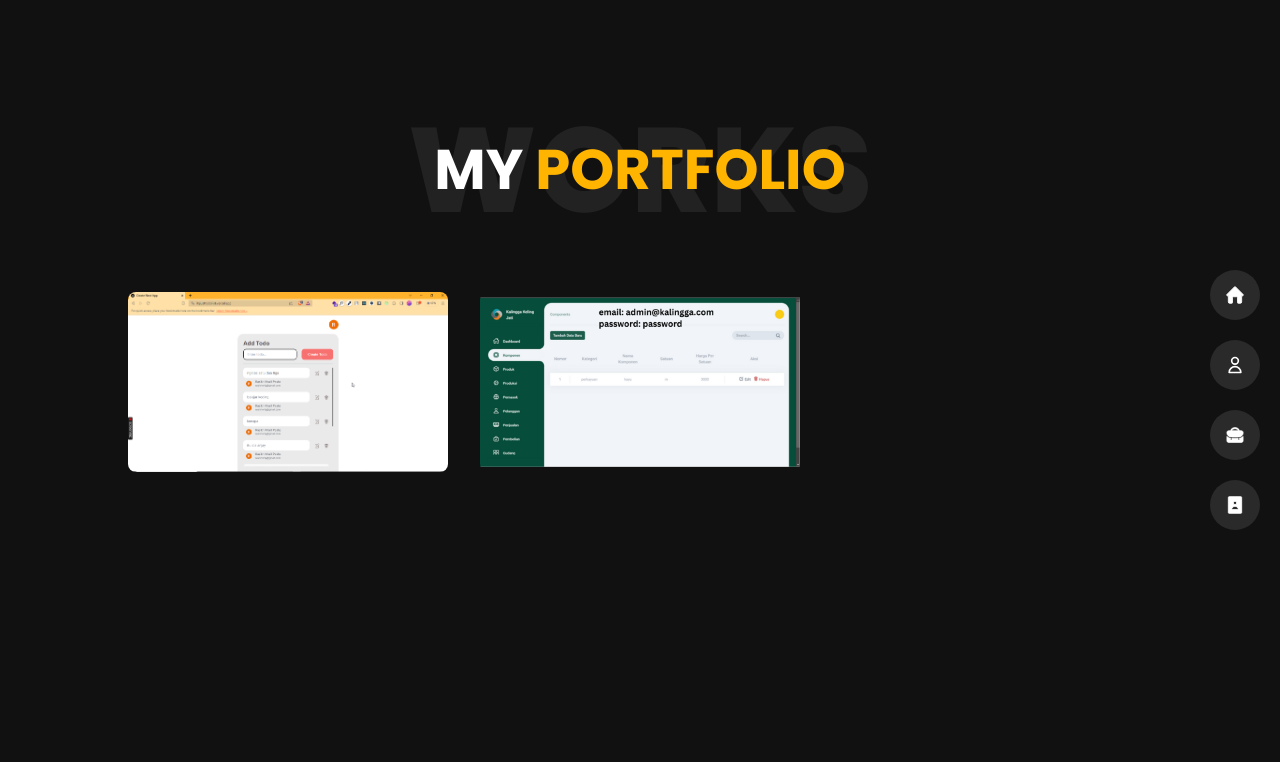
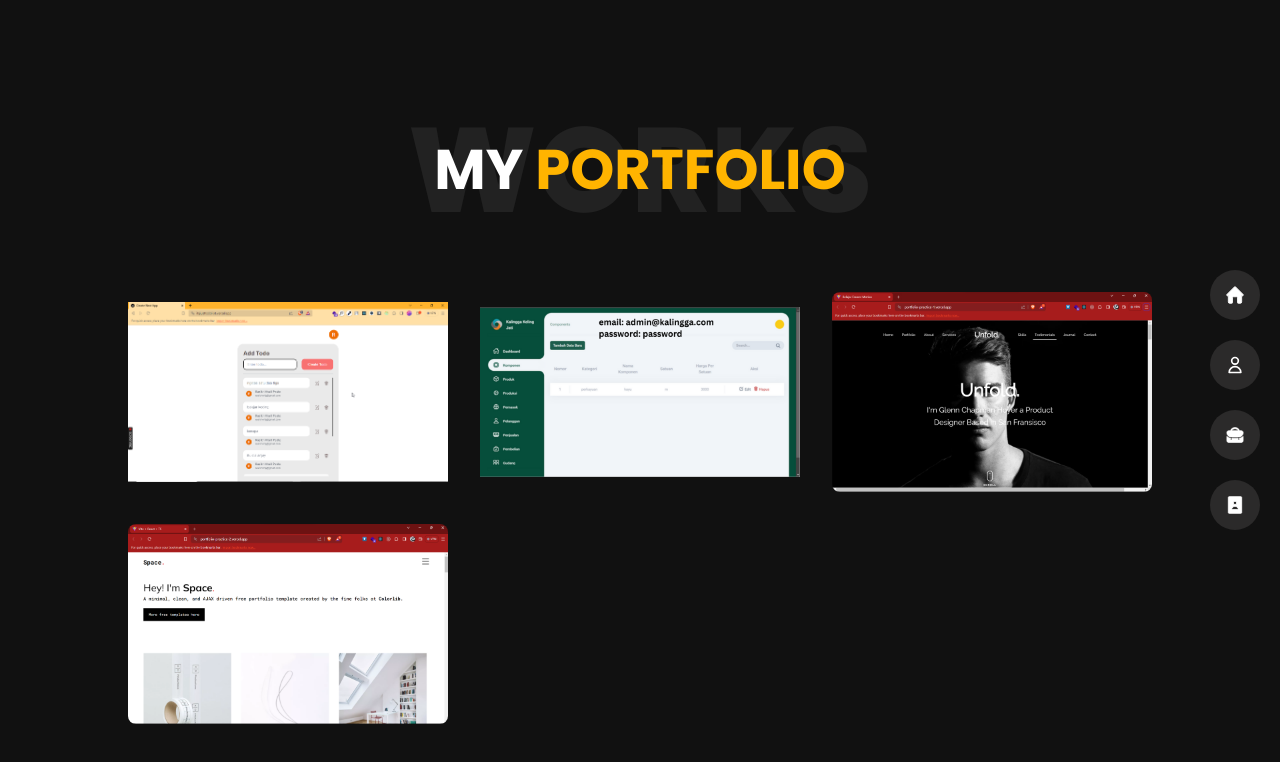
Before and after one commit to Rasikhkp/portfolio, a React (Vite) app: page /portfolio in a window 1280 px wide. Shown: the top 762 px of the page. Built offline with nearby package versions, Linux system fonts and the light colour scheme; what notyf would draw is missing.

Commit message:
feat: add new portfolio

```diff
--- a/src/pages/Portfolio.tsx
+++ b/src/pages/Portfolio.tsx
@@ -1,8 +1,10 @@
 import x from "../../public/icon/x.svg";
 import FloatingNavCircle from "../components/FloatingNavCircle";
 import PortfolioImage from "../components/PortfolioImage";
-import fotoKalingga from "../../public/img/foto kalingga.png"
-import todolistss from "../../public/img/todlist sss.png"
+import fotoKalingga from "../../public/img/foto kalingga.png";
+import todolistss from "../../public/img/todlist sss.png";
+import pp1 from "../../public/img/pp1.png";
+import pp2 from "../../public/img/pp2.png";
 import Carousel from "../components/Carousel";
 import { useState } from "react";
 import MobileNav from "../components/MobileNav";
@@ -20,7 +22,8 @@ const portfolios = [
     {
         slug: "simple-todolist",
         project: "Website",
-		techstack: "Nextjs, TypeScript, MongoDB, Tailwind, Redux Toolkit, Prisma",
+        techstack:
+            "Nextjs, TypeScript, MongoDB, Tailwind, Redux Toolkit, Prisma",
         client: "Me",
         preview: "https://itsjusttodolist.vercel.app",
         image: todolistss,
@@ -32,6 +35,22 @@ const portfolios = [
         client: "CV Kalingga Keling Jati",
         preview: "http://kalinggakelingjati.site",
         image: fotoKalingga,
+    },
+    {
+        slug: "practice-portfolio-1",
+        project: "Website",
+        techstack: "ReactJs, Typescript, Tailwind, Framer Motion",
+        client: "Me",
+        preview: "https://portfolio-practice-1.vercel.app",
+        image: pp1,
+    },
+    {
+        slug: "practice-portfolio-2",
+        project: "Website",
+        techstack: "ReactJs, Typescript, Tailwind, GSAP",
+        client: "Me",
+        preview: "https://portfolio-practice-2.vercel.app",
+        image: pp2,
     },
 ];
 
@@ -69,7 +88,9 @@ const Portfolio = () => {
                         }}
                         key={index}
                         image={portfolio.image}
-						className={`${index > 0 ? "mt-8" : ""} min-[577px]:mt-0`}
+                        className={`${
+                            index > 0 ? "mt-8" : ""
+                        } min-[577px]:mt-0`}
                     />
                 ))}
             </div>
```
Also changed, not shown: public/img/pp1.png (added), public/img/pp2.png (added). Lines whose indentation alone changed are shown as unchanged.
